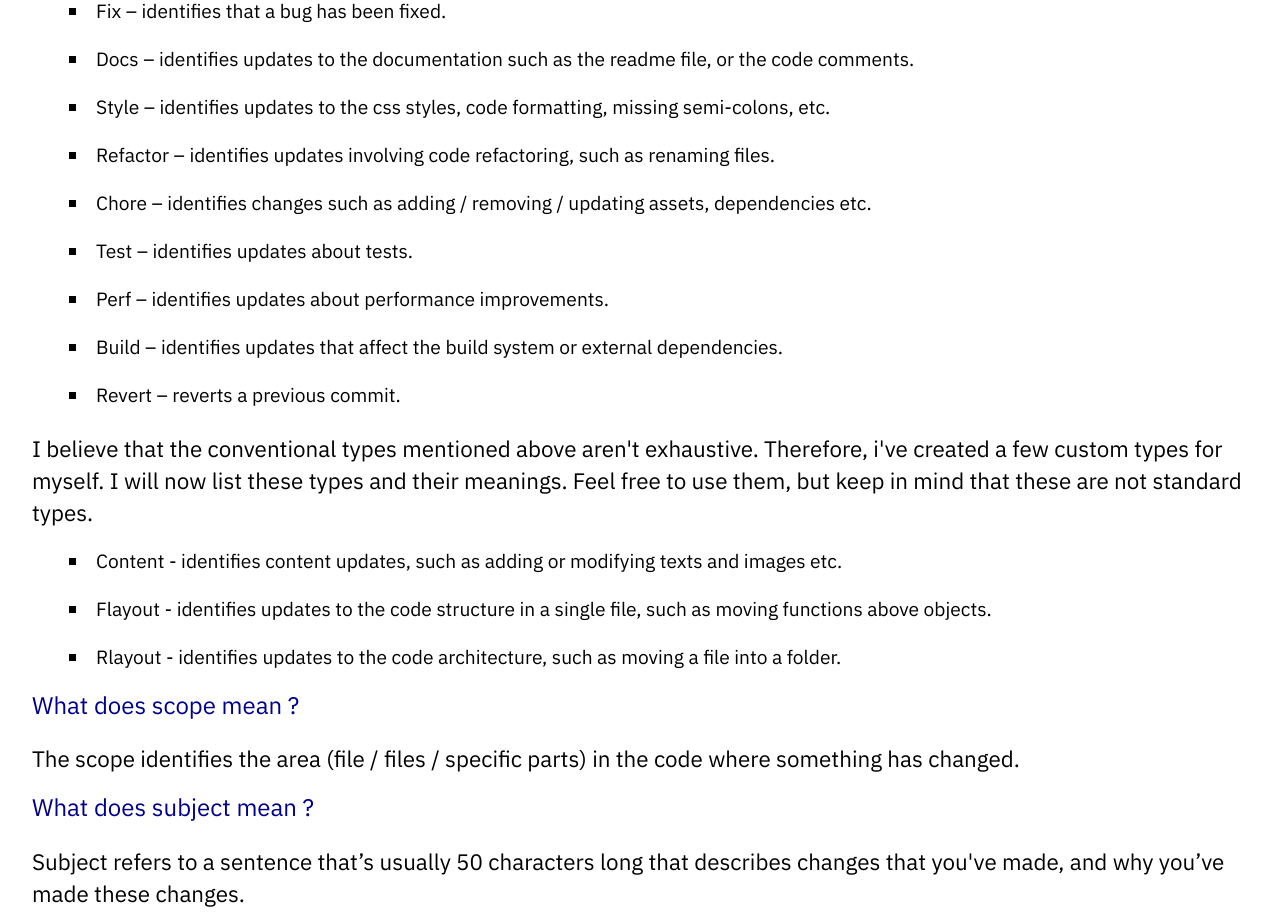
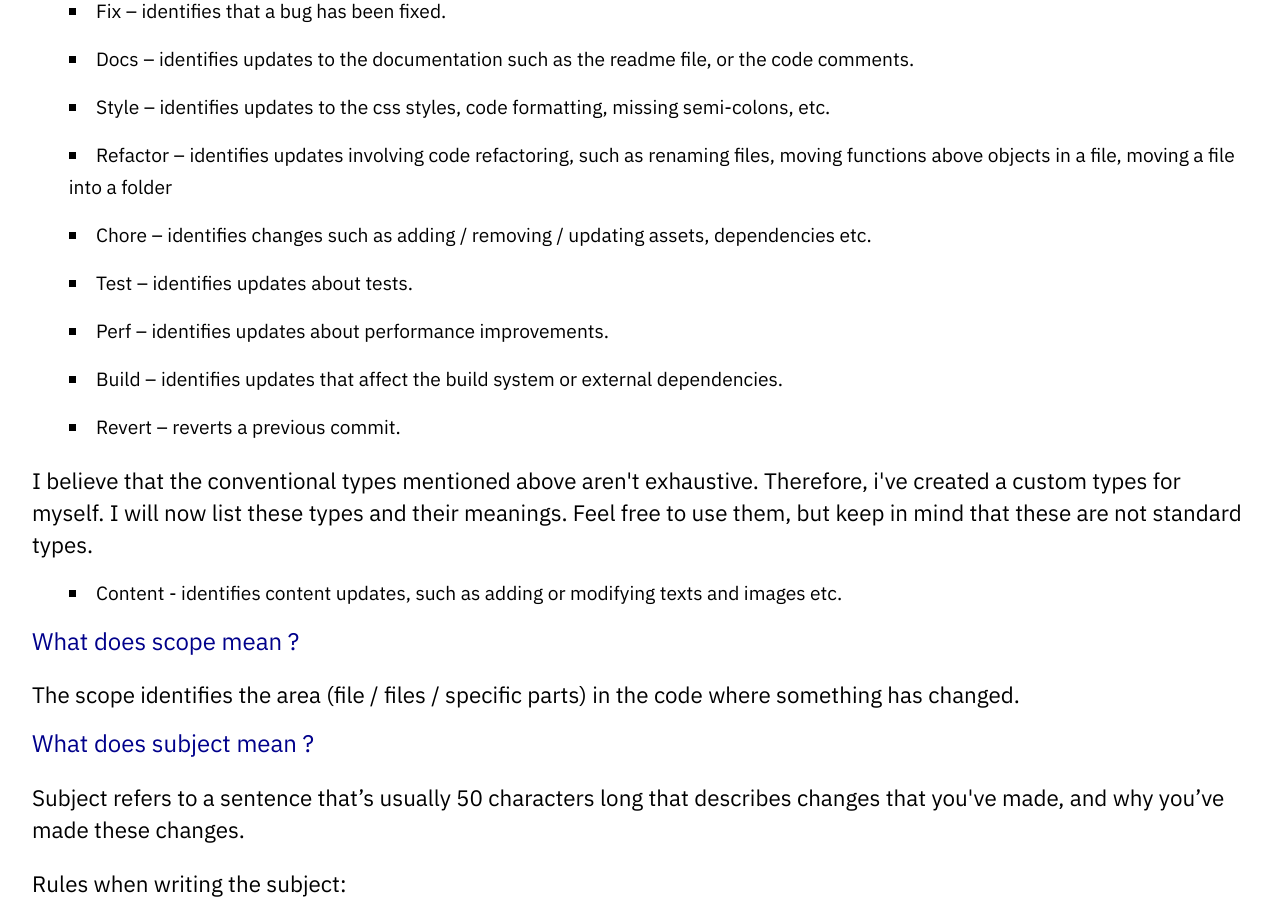
Before and after one commit to Elir-Mahad/notes, a Next.js app: page /writing-commits in a window 1280 px wide. Shown: the part 920-1842 px from the top of the page. Built offline with nearby package versions, Linux system fonts and the light colour scheme.

Commit message:
content(commits-post): edit custom types, update refactor type meaning

```diff
--- a/pages/writing-commits.js
+++ b/pages/writing-commits.js
@@ -88,7 +88,8 @@ function WritingCommits() {
         </Litem>
         <Litem>
           Refactor – identifies updates involving code refactoring, such as
-          renaming files.
+          renaming files, moving functions above objects in a file, moving a
+          file into a folder
         </Litem>
         <Litem>
           Chore – identifies changes such as adding / removing / updating
@@ -104,9 +105,9 @@ function WritingCommits() {
 
         <Sentence>
           I believe that the conventional types mentioned above aren't
-          exhaustive. Therefore, i've created a few custom types for myself. I
-          will now list these types and their meanings. Feel free to use them,
-          but keep in mind that these are not standard types.
+          exhaustive. Therefore, i've created a custom types for myself. I will
+          now list these types and their meanings. Feel free to use them, but
+          keep in mind that these are not standard types.
         </Sentence>
 
         <Litem>
@@ -114,15 +115,6 @@ function WritingCommits() {
           texts and images etc.
         </Litem>
 
-        <Litem>
-          Flayout - identifies updates to the code structure in a single file,
-          such as moving functions above objects.
-        </Litem>
-
-        <Litem>
-          Rlayout - identifies updates to the code architecture, such as moving
-          a file into a folder.
-        </Litem>
         {/*  */}
 
         <SubHeading>What does scope mean ? </SubHeading>
```
